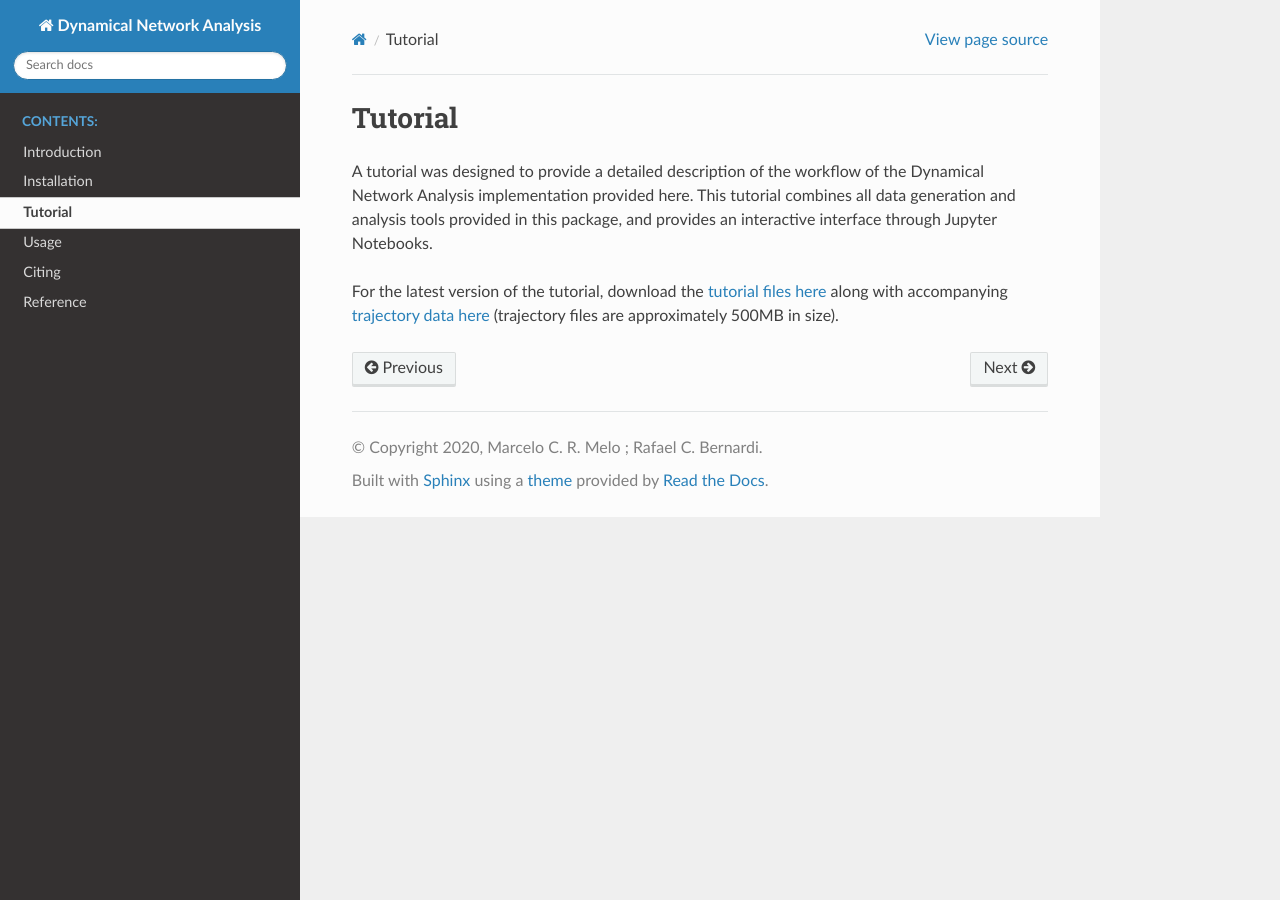
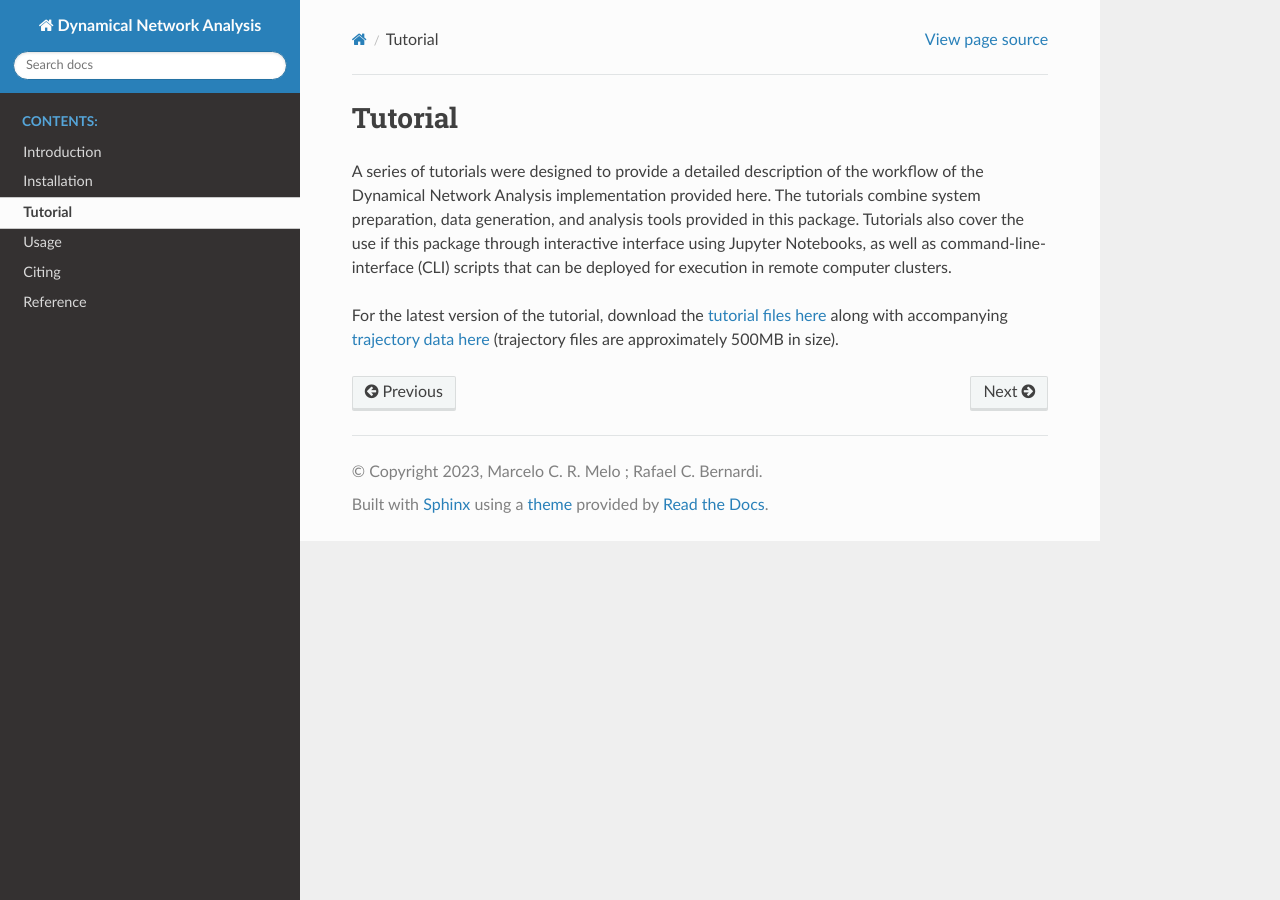
Before and after one commit to melomcr/dynetan, a Sphinx documentation site: the page built from docs/source/Tutorial.rst, in a window 1280 px wide. Built offline with Sphinx 7.4.7 and the Read the Docs theme 2.0.0, drawn with Linux system fonts in a browser that asks for light colours.

Commit message:
Updated tutorial links in documentation.

```diff
--- a/docs/source/Tutorial.rst
+++ b/docs/source/Tutorial.rst
@@ -4,13 +4,15 @@
 Tutorial
 =========
 
-A tutorial was designed to provide a detailed description of the workflow of
-the Dynamical Network Analysis implementation provided here. This tutorial
-combines all data generation and analysis tools provided in this package, and
-provides an interactive interface through Jupyter Notebooks.
+A series of tutorials were designed to provide a detailed description of the workflow of
+the Dynamical Network Analysis implementation provided here. The tutorials
+combine system preparation, data generation, and analysis tools provided in this
+package. Tutorials also cover the use if this package through interactive interface
+using Jupyter Notebooks, as well as command-line-interface (CLI) scripts that can be
+deployed for execution in remote computer clusters.
 
 For the latest version of the tutorial, download the
-`tutorial files here <http://www.ks.uiuc.edu/~rcbernardi/NetworkAnalysis/DynamicNetworkAnalysis_TutorialNotebooks.tar.gz>`_
+`tutorial files here <https://github.com/melomcr/dynetan_tutorial>`_
 along with accompanying
-`trajectory data here <http://www.ks.uiuc.edu/~rcbernardi/NetworkAnalysis/DynamicNetworkAnalysis_MDdata.tar.gz>`_
+`trajectory data here <https://compbiophysics.auburn.edu/DyNetAn_Tutorial/data/DynamicNetworkAnalysis_MDdata.tar.gz>`_
 (trajectory files are approximately 500MB in size).
--- a/docs/source/conf.py
+++ b/docs/source/conf.py
@@ -20,7 +20,7 @@ sys.path.insert(0, os.path.abspath('../../src'))
 # -- Project information -----------------------------------------------------
 
 project = 'Dynamical Network Analysis'
-copyright = '2020, Marcelo C. R. Melo ; Rafael C. Bernardi'
+copyright = '2023, Marcelo C. R. Melo ; Rafael C. Bernardi'
 author = 'Marcelo C. R. Melo ; Rafael C. Bernardi'
 
 # The default replacements for |version| and |release|, also used in various
```
